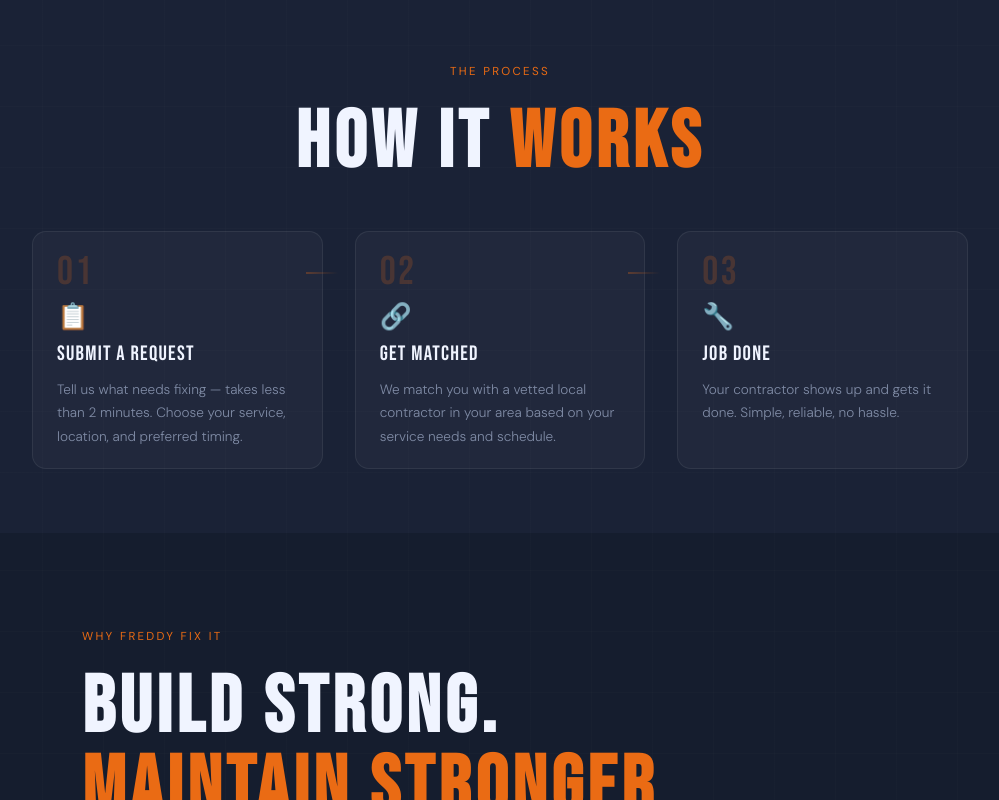
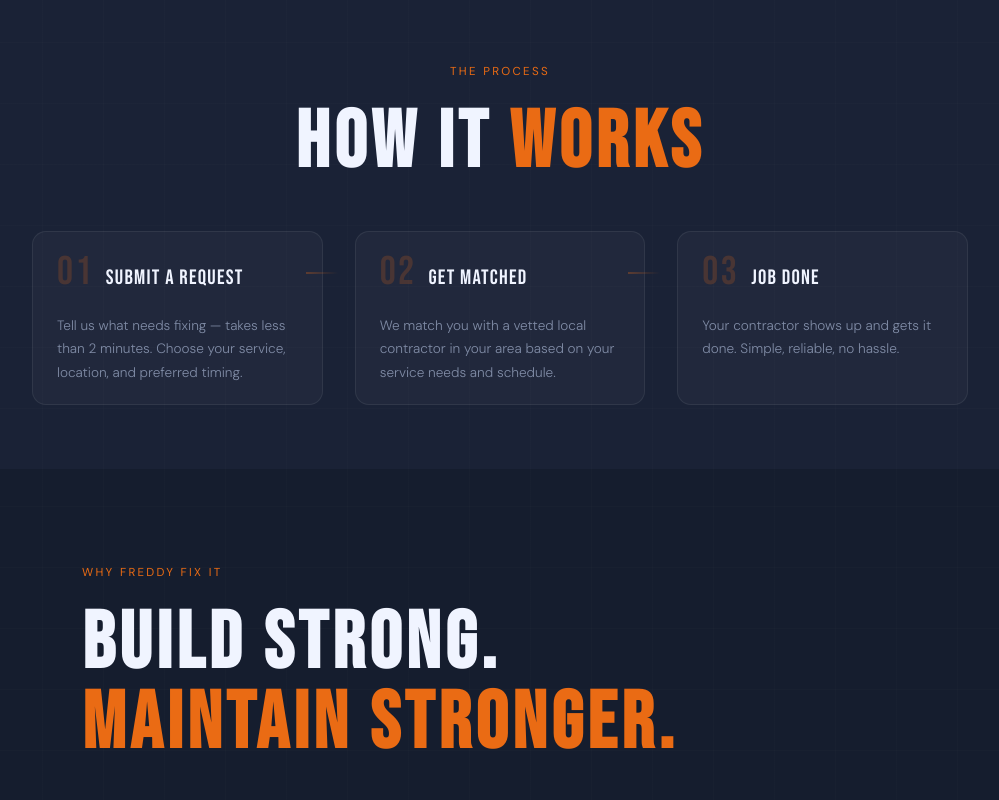
Before and after one commit to karanmann137-creator/freddy-fixit, a React (Vite) app: page / in a window 1280 px wide. Shown: the part 1573-2373 px from the top of the page, without its empty margins (140-1139 px from the left). Built offline with nearby package versions, Linux system fonts and the light colour scheme.

Commit message:
fix: remove icons from how it works, step number inline with title

```diff
--- a/src/pages/Home.tsx
+++ b/src/pages/Home.tsx
@@ -206,9 +206,9 @@ export default function Home() {
             {HOW_IT_WORKS.map((h, i) => (
               <motion.div key={h.step} className="ff-how-card"
                 initial={{ opacity: 0, y: 20 }} whileInView={{ opacity: 1, y: 0 }} viewport={{ once: true }} transition={{ duration: 0.5, delay: i * 0.15 }}>
-                <div className="ff-how-step">{h.step}</div>
-                <div className="ff-how-icon">{h.icon}</div>
-                <div className="ff-how-title">{h.title}</div>
+                <div style={{ display:"flex", alignItems:"baseline", gap:"0.75rem", marginBottom:"0.75rem" }}>
+                  <div className="ff-how-step">{h.step}</div><div className="ff-how-title">{h.title}</div>
+                </div>
                 <div className="ff-how-desc">{h.desc}</div>
                 {i < HOW_IT_WORKS.length - 1 && <div className="ff-how-connector" />}
               </motion.div>
```
